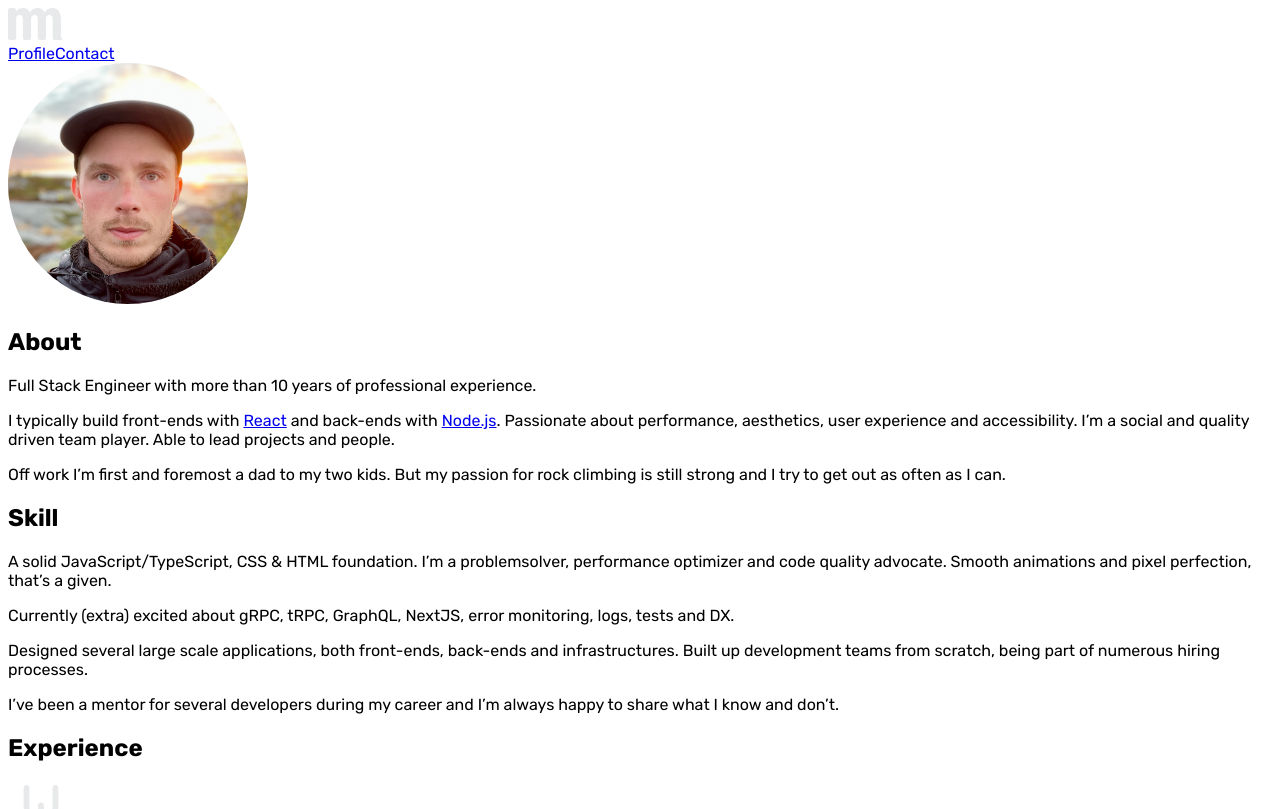
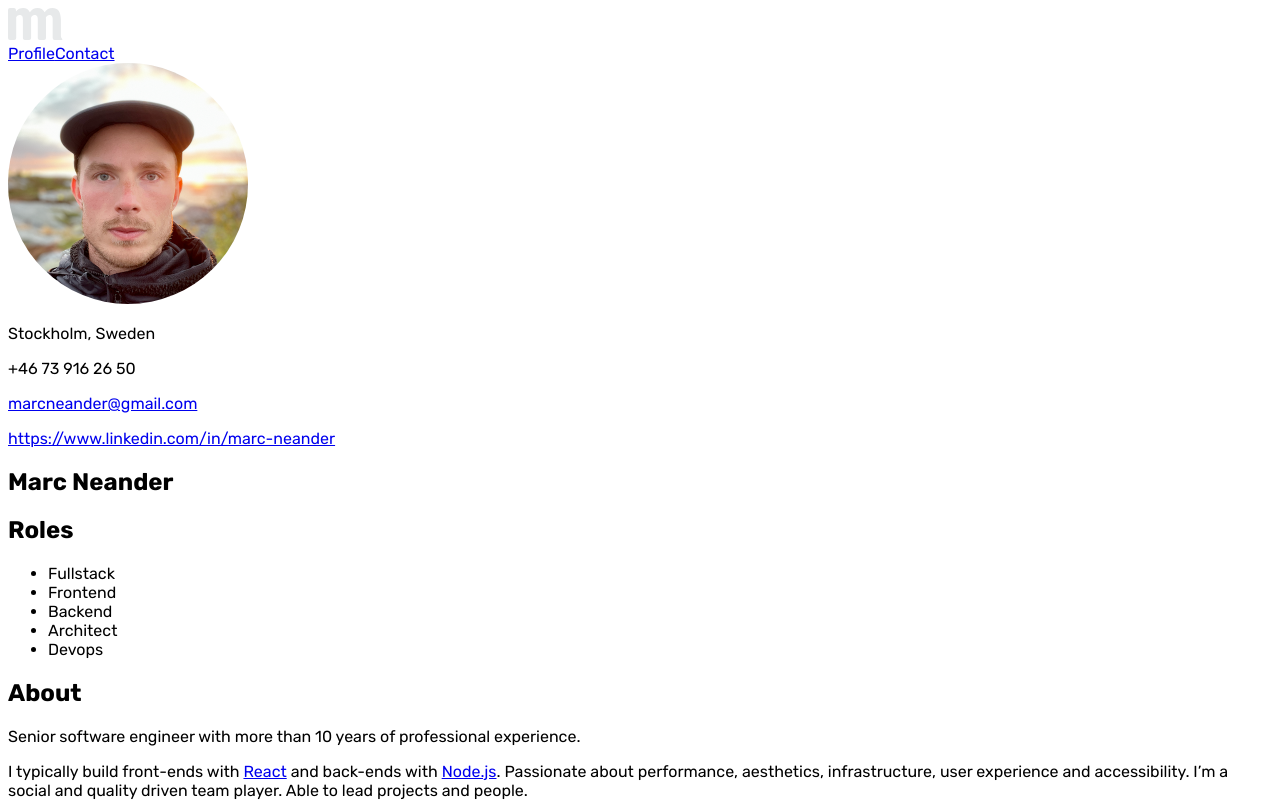
Before and after one commit to marcneander/marcneander-web, a Next.js app: page /profile in a window 1280 px wide. Shown: the top 809 px of the page. Built offline with nearby package versions, Linux system fonts and the light colour scheme.

Commit message:
print css

```diff
--- a/panda.config.ts
+++ b/panda.config.ts
@@ -26,6 +26,10 @@ export default defineConfig({
       color: "#e7e9ea",
       minHeight: "100%",
       height: "100%",
+      _print: {
+        backgroundColor: "#fff",
+        color: "#000",
+      },
     },
     html: {
       height: "100%",
--- a/src/app/contact/page.tsx
+++ b/src/app/contact/page.tsx
@@ -55,7 +55,7 @@ export default function Contact() {
         </styled.p>
         <styled.p>
           <ExternalLink
-            href="https://www.linkedin.com/in/marc-neander-789b8570/"
+            href="https://www.linkedin.com/in/marc-neander/"
             target="_blank"
             rel="noopener noreferrer"
           >
--- a/src/app/profile/page.tsx
+++ b/src/app/profile/page.tsx
@@ -1,5 +1,5 @@
 import { Metadata } from "next"
-import { Center, Container, styled } from "../../../styled-system/jsx"
+import { Center, Container, HStack, Stack, VStack, styled } from "../../../styled-system/jsx"
 import { Nav } from "@/components/Nav"
 import Image from "next/image"
 import { ExternalLink } from "@/components/ExternalLink"
@@ -34,8 +34,14 @@ export default function Profile() {
   return (
     <styled.div display="flex" flexDirection="column" minH="100%">
       <Nav pathname={pathname} />
-      <Container maxW="xl" w="100%" textAlign="center" mt="14">
-        <Center mb="10">
+      <Container
+        maxW="xl"
+        w="100%"
+        textAlign="center"
+        _print={{ textAlign: "left", maxW: "100%", mt: "0" }}
+        mt="14"
+      >
+        <Center mb="10" _print={{ justifyContent: "flex-start" }}>
           <styled.div
             borderRadius="9999px"
             overflow="hidden"
@@ -63,13 +69,68 @@ export default function Profile() {
               placeholder="blur"
             />
           </styled.div>
+          <VStack ml="5" display="none" _print={{ display: "flex" }}>
+            <styled.div w="100%">
+              <styled.p>Stockholm, Sweden</styled.p>
+            </styled.div>
+            <styled.div w="100%">
+              <styled.p>+46 73 916 26 50</styled.p>
+            </styled.div>
+            <styled.div w="100%">
+              <styled.p>
+                <ExternalLink href="mailto:marcneander@gmail.com">
+                  marcneander@gmail.com
+                </ExternalLink>
+              </styled.p>
+            </styled.div>
+            <styled.div w="100%">
+              <styled.p>
+                <ExternalLink
+                  href="https://www.linkedin.com/in/marc-neander"
+                  target="_blank"
+                  rel="noopener noreferrer"
+                >
+                  https://www.linkedin.com/in/marc-neander
+                </ExternalLink>
+              </styled.p>
+            </styled.div>
+          </VStack>
         </Center>
+        <styled.section
+          mb="7"
+          display="none"
+          _print={{
+            display: "block",
+          }}
+        >
+          <styled.h1 fontWeight="700" fontSize="3xl">
+            Marc Neander
+          </styled.h1>
+        </styled.section>
+        <styled.section
+          mb="14"
+          display="none"
+          _print={{
+            display: "block",
+          }}
+        >
+          <styled.h1 fontWeight="700" fontSize="xl" mb="4">
+            Roles
+          </styled.h1>
+          <styled.ul listStyle="disc" pl="5">
+            <styled.li w="auto">Fullstack</styled.li>
+            <li>Frontend</li>
+            <li>Backend</li>
+            <li>Architect</li>
+            <li>Devops</li>
+          </styled.ul>
+        </styled.section>
         <styled.section mb="14">
           <styled.h1 fontWeight="700" fontSize="xl" mb="4">
             About
           </styled.h1>
           <styled.p mb="4">
-            Full Stack Engineer with more than 10 years of professional experience.
+            Senior software engineer with more than 10 years of professional experience.
           </styled.p>
           <styled.p mb="4">
             I typically build front-ends with{" "}
@@ -80,12 +141,13 @@ export default function Profile() {
             <ExternalLink href="https://nodejs.org" target="_blank" rel="noopener noreferrer">
               Node.js
             </ExternalLink>
-            . Passionate about performance, aesthetics, user experience and accessibility. I’m a
-            social and quality driven team player. Able to lead projects and people.
+            . Passionate about performance, aesthetics, infrastructure, user experience and
+            accessibility. I’m a social and quality driven team player. Able to lead projects and
+            people.
           </styled.p>
           <styled.p>
-            Off work I’m first and foremost a dad to my two kids. But my passion for rock climbing
-            is still strong and I try to get out as often as I can.
+            Off work I’m first and foremost a dad to my two kids but my passion for rock climbing is
+            still strong and I try to get out as often as I can.
           </styled.p>
         </styled.section>
         <styled.section mb="12">
@@ -98,8 +160,8 @@ export default function Profile() {
             given.
           </styled.p>
           <styled.p mb="4">
-            Currently (extra) excited about gRPC, tRPC, GraphQL, NextJS, error monitoring, logs,
-            tests and DX.
+            Currently (extra) excited about gRPC, tRPC, GraphQL, NextJS/Remix, error monitoring, IaC
+            and DX in general.
           </styled.p>
           <styled.p mb="4">
             Designed several large scale applications, both front-ends, back-ends and
@@ -108,7 +170,7 @@ export default function Profile() {
           </styled.p>
           <styled.p mb="4">
             I’ve been a mentor for several developers during my career and I’m always happy to share
-            what I know and don’t.
+            what I know and what I don’t.
           </styled.p>
         </styled.section>
         <styled.section mb="14">
--- a/src/components/Experience/index.tsx
+++ b/src/components/Experience/index.tsx
@@ -9,6 +9,9 @@ export function Experience({ children }: { children: React.ReactNode }) {
       borderRadius="16px"
       flexWrap="wrap"
       p={{ base: 4, md: 5 }}
+      _print={{
+        p: "0",
+      }}
       mb="6"
     >
       {children}
@@ -30,7 +33,7 @@ export function ExperienceSubTitle({ children }: { children: React.ReactNode })
 
 export function ExperienceExtraInfoTitle({ children }: { children: React.ReactNode }) {
   return (
-    <styled.h4 fontSize="sm" color="rgba(255, 255, 255, 0.7)">
+    <styled.h4 fontSize="sm" color="rgba(255, 255, 255, 0.7)" _print={{ color: "#000" }}>
       {children}
     </styled.h4>
   )
@@ -91,6 +94,10 @@ export function ExperienceBadge({ children }: { children: React.ReactNode }) {
       color="rgba(255, 255, 255, 0.7)"
       mt="2"
       mr="2"
+      _print={{
+        color: "#000",
+        border: "1px solid rgba(0, 0, 0, 0.1)",
+      }}
     >
       {children}
     </styled.span>
--- a/src/components/Nav/index.tsx
+++ b/src/components/Nav/index.tsx
@@ -17,6 +17,9 @@ export function Nav({ pathname }: Props) {
       top="0"
       zIndex="1"
       bg="#000"
+      _print={{
+        display: "none",
+      }}
     >
       <Container maxW="xl" w="100%" py="2">
         <Center>
--- a/styled-system/global.css
+++ b/styled-system/global.css
@@ -1,6 +1,6 @@
 @layer base {
   :root {
-    --made-with-panda: '🐼'
+    --made-with-panda: '🐼';
     }
 
   *, *::before, *::after, ::backdrop {
@@ -31,16 +31,23 @@
     --skew-x: 0;
     --skew-y: 0;
     --scale-x: 1;
-    --scale-y: 1
+    --scale-y: 1;
     }
 
   body {
     background-color: #000;
     color: #e7e9ea;
-    min-height: 100%
+    min-height: 100%;
     }
 
   body,html {
-    height: 100%
+    height: 100%;
+    }
+
+  @media print {
+    body {
+      background-color: #fff;
+      color: #000;
+        }
     }
 }
```
Also changed, not shown: 1 other file (tests, documents, lock files or other folders).
